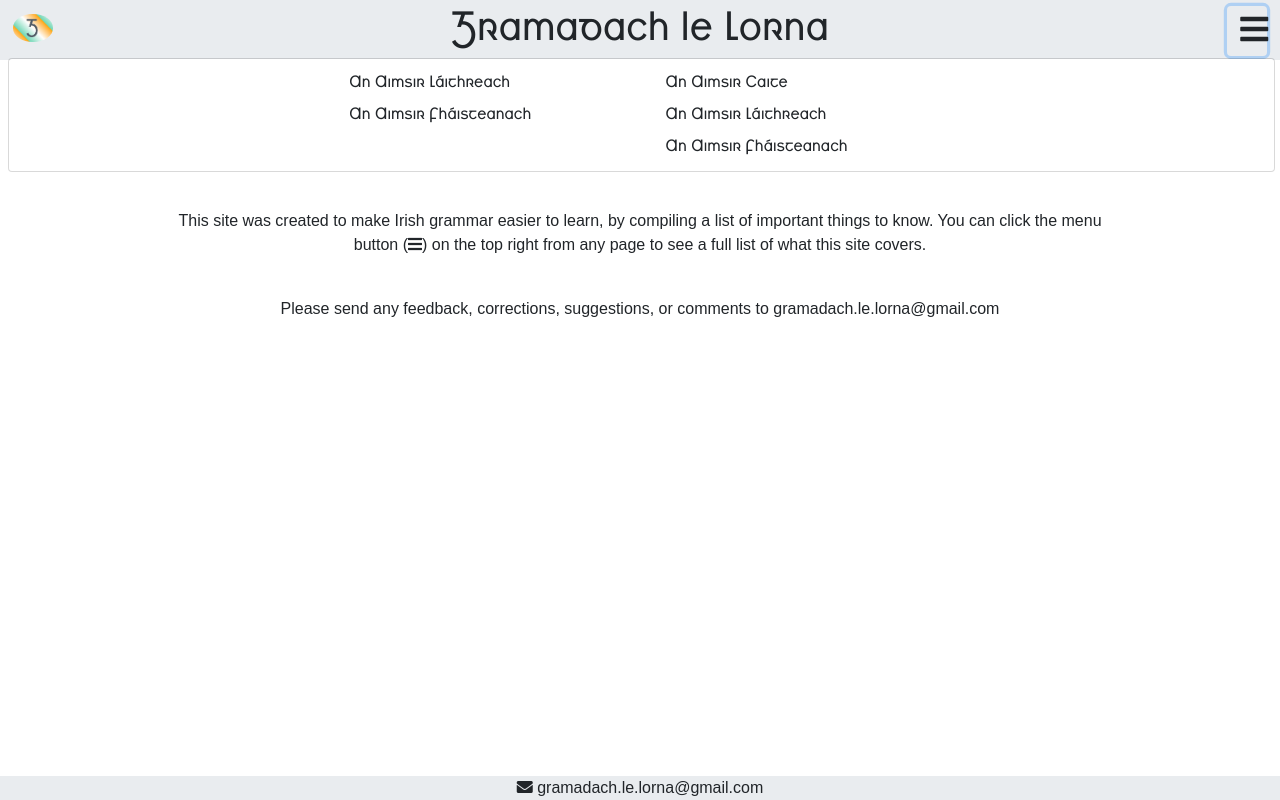
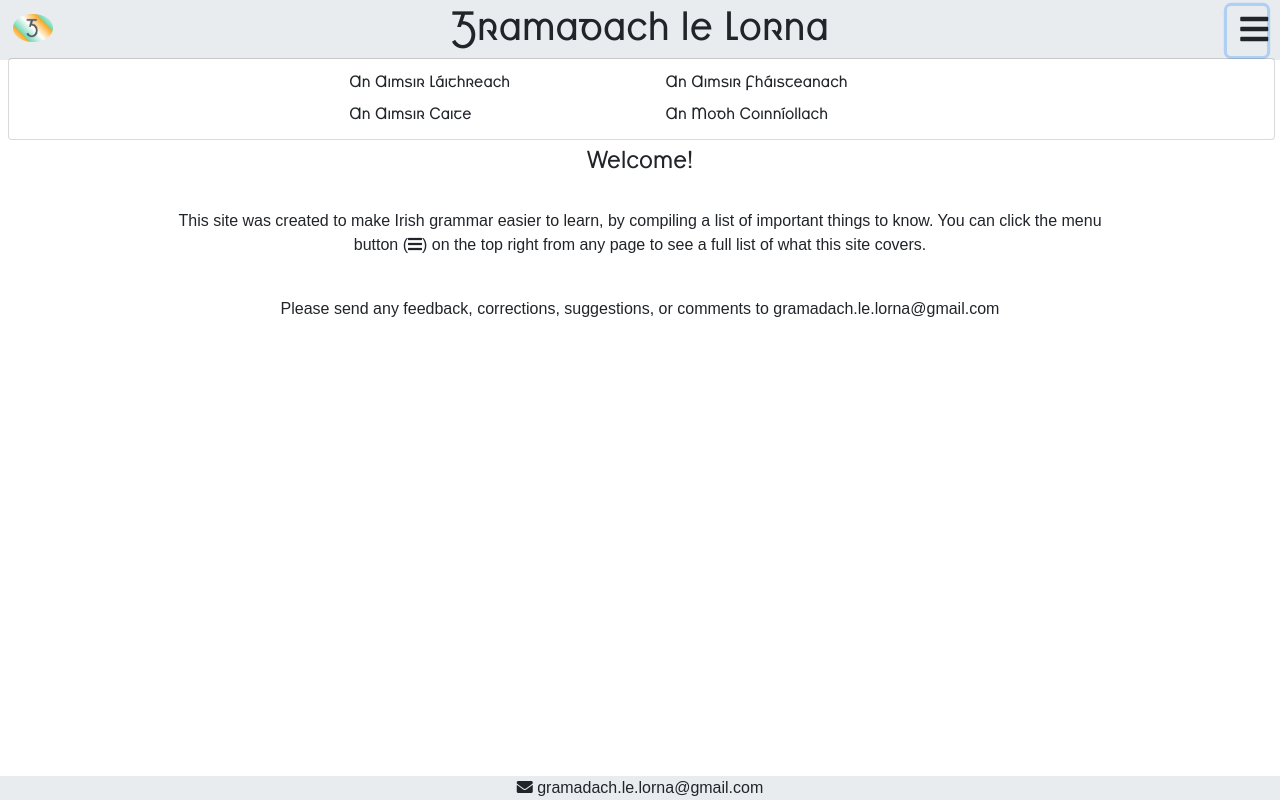
Before and after one commit to LornitaR/gramadach, a plain HTML site: page index.html in a window 1280 px wide. Both pictures are taken after a click on the button 1247 px from the left and 31 px from the top of the page. Drawn offline with nearby package versions, Linux system fonts and the light colour scheme; files that its build step writes are made by us from their sources.

Commit message:
reorder buttons in dropdown

```diff
--- a/index.html
+++ b/index.html
@@ -39,12 +39,11 @@
         <div>
           <!-- <button class="dropdown-item" type="button">An Aimsir Caite</button> -->
           <button class="dropdown-item" onclick="aimsirLáithreach()" type="button">An Aimsir Láithreach</button>
-          <button class="dropdown-item" onclick="aimsirFháistineach()" type="button">An Aimsir Fháisteanach</button>
+          <button class="dropdown-item" type="button">An Aimsir Caite</button>
         </div>
         <div>
-          <button class="dropdown-item" type="button">An Aimsir Caite</button>
-          <button class="dropdown-item" type="button">An Aimsir Láithreach</button>
-          <button class="dropdown-item" type="button">An Aimsir Fháisteanach</button>
+          <button class="dropdown-item" onclick="aimsirFháistineach()" type="button">An Aimsir Fháisteanach</button>
+          <button class="dropdown-item" type="button">An Modh Coinníollach</button>
         </div>
         <div></div>
       </div>
```
